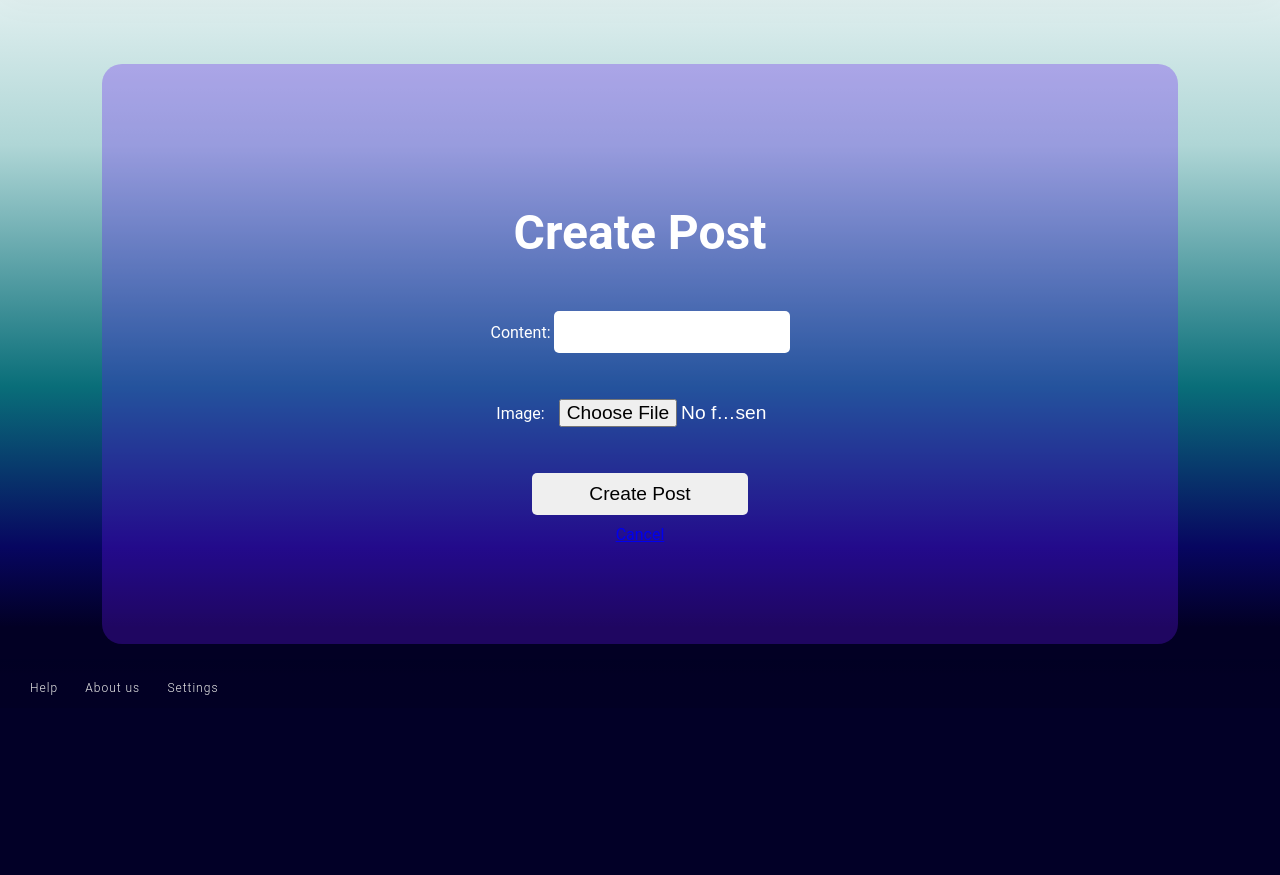
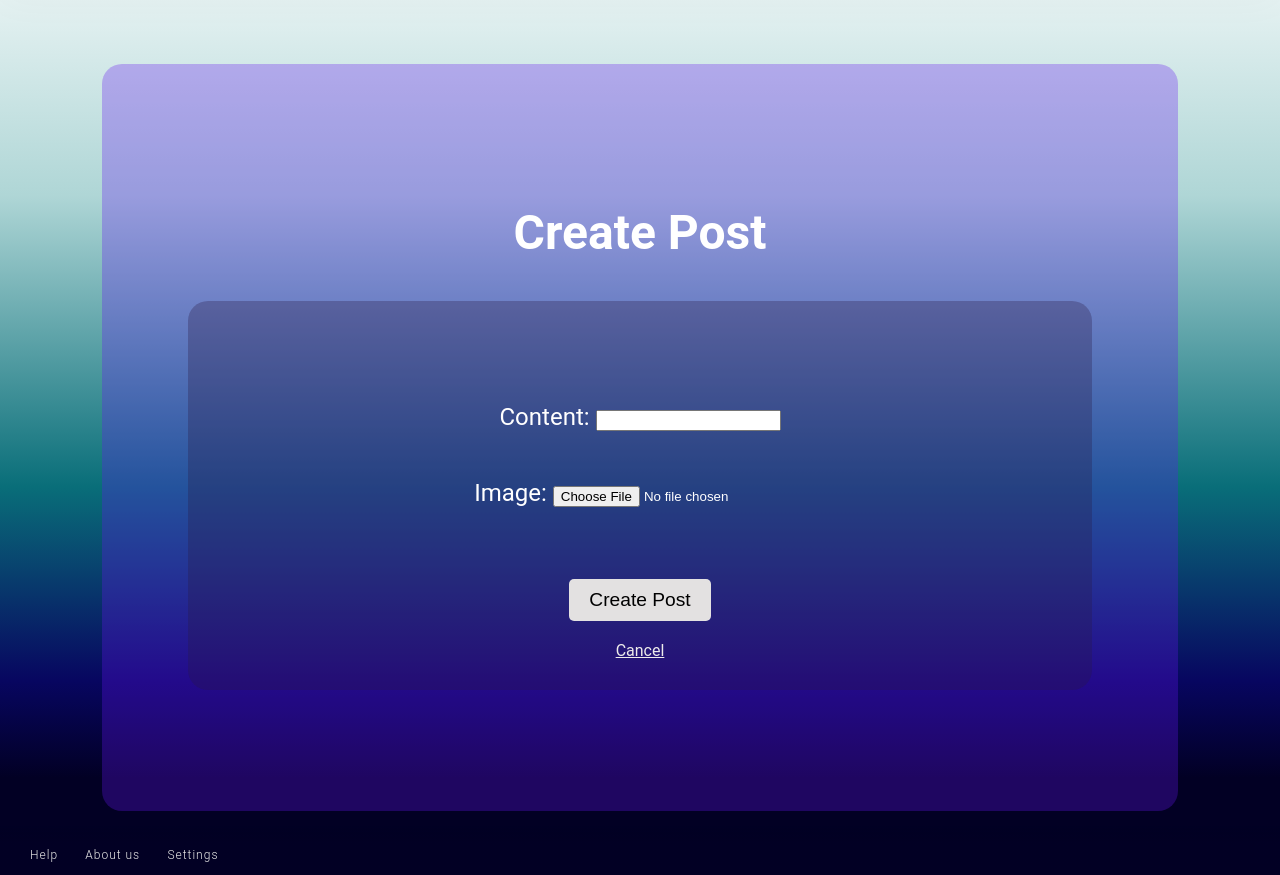
Before and after one commit to 2767753o/wad2-ae-group1d, a Django app: page /blink/create/ in a window 1280 px wide. Shown: the part 96-971 px from the top of the page. Before the commit the page ends 791 px from the top, so only its background shows below. Run offline with Django 3.2, Linux system fonts and the light colour scheme; a user stored in the database is signed in.

Commit message:
create page basic styling

```diff
--- a/blink/static/css/styles.Scss
+++ b/blink/static/css/styles.Scss
@@ -492,14 +492,56 @@ body {
   color: #fff;
 }
 
-#create input {
-  width: 20%;
-  padding: 10px;
-  margin: 10px 0;
-  border: none;
-  border-radius: 5px;
-  font-size: 1.2rem;
-  cursor: pointer;
+#createEntry {
+  display: block;
+  margin: 2%;
+  margin-left: 8%;
+  margin-right: 8%;
+  background: rgba(40, 26, 66, 0.3);
+  padding: 30px 0;
+  text-align: center;
+  border-radius: 20px;
+
+  p {
+    font-size: 1.5rem;
+    color: #fff;
+    padding: auto;
+  }
+
+  a {
+    font-size: 1rem;
+    color: #edebeb;
+
+    &:hover {
+      color: #fff;
+    }
+  }
+
+
+
+  form {
+    margin-top: 0 auto;
+    display: flex;
+    flex-direction: column;
+
+    input[type="submit"] {
+
+      background: #e3e1e1;
+      margin:auto;
+      margin-bottom: 20px;
+      color: #000;
+      font-size: 1.2rem;
+      padding: 10px 20px;
+      border: none;
+      border-radius: 5px;
+      cursor: pointer;
+
+      &:hover {
+        color: #C4151C;
+        background:#fff;
+      }
+    }
+  }
 }
 
 #profile {
--- a/blink/static/css/styles.css
+++ b/blink/static/css/styles.css
@@ -444,14 +444,47 @@ body {
   color: #fff;
 }
 
-#create input {
-  width: 20%;
-  padding: 10px;
-  margin: 10px 0;
+#createEntry {
+  display: block;
+  margin: 2%;
+  margin-left: 8%;
+  margin-right: 8%;
+  background: rgba(40, 26, 66, 0.3);
+  padding: 30px 0;
+  text-align: center;
+  border-radius: 20px;
+}
+#createEntry p {
+  font-size: 1.5rem;
+  color: #fff;
+  padding: auto;
+}
+#createEntry a {
+  font-size: 1rem;
+  color: #edebeb;
+}
+#createEntry a:hover {
+  color: #fff;
+}
+#createEntry form {
+  margin-top: 0 auto;
+  display: flex;
+  flex-direction: column;
+}
+#createEntry form input[type=submit] {
+  background: #e3e1e1;
+  margin: auto;
+  margin-bottom: 20px;
+  color: #000;
+  font-size: 1.2rem;
+  padding: 10px 20px;
   border: none;
   border-radius: 5px;
-  font-size: 1.2rem;
   cursor: pointer;
+}
+#createEntry form input[type=submit]:hover {
+  color: #C4151C;
+  background: #fff;
 }
 
 #profile {
--- a/blink/templates/blink/create.html
+++ b/blink/templates/blink/create.html
@@ -9,10 +9,10 @@
 {% block body_block %}
 <section id="create">
 	<h1>Create Post</h1>
-	<div>
+	<div id="createEntry">
 		<form id="create_post_form" method="post" action="{% url 'blink:create' %}" enctype="multipart/form-data">
 			{% csrf_token %}
-			{{ post_form.as_p }}
+			<p>{{ post_form.as_p }}</p>
 			<input type="submit" value="Create Post" />
 		</form>
 		<a href="{% url 'blink:index' %}">Cancel</a>
```
Also changed, not shown: 1 other file.
